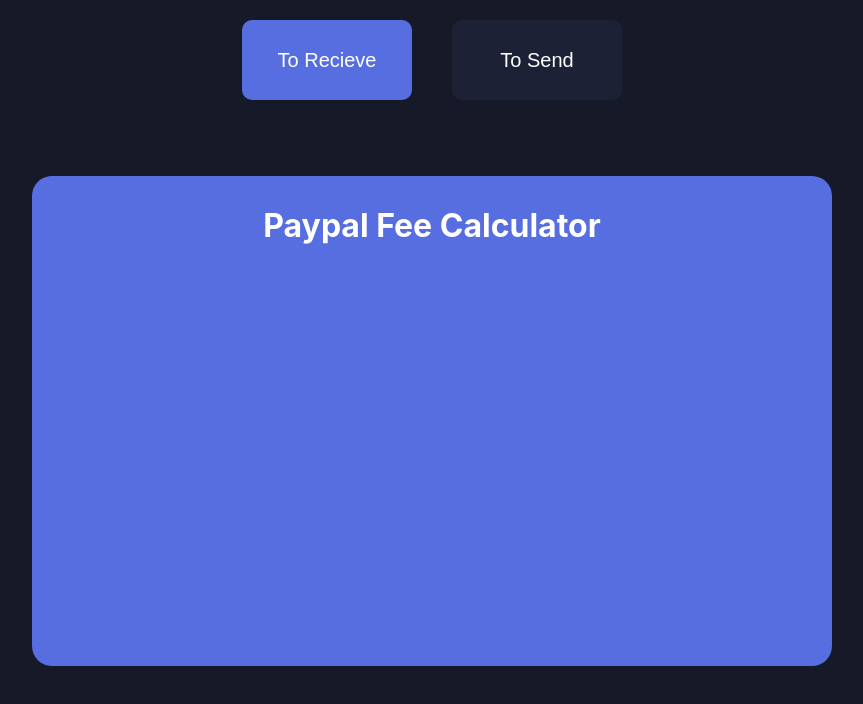
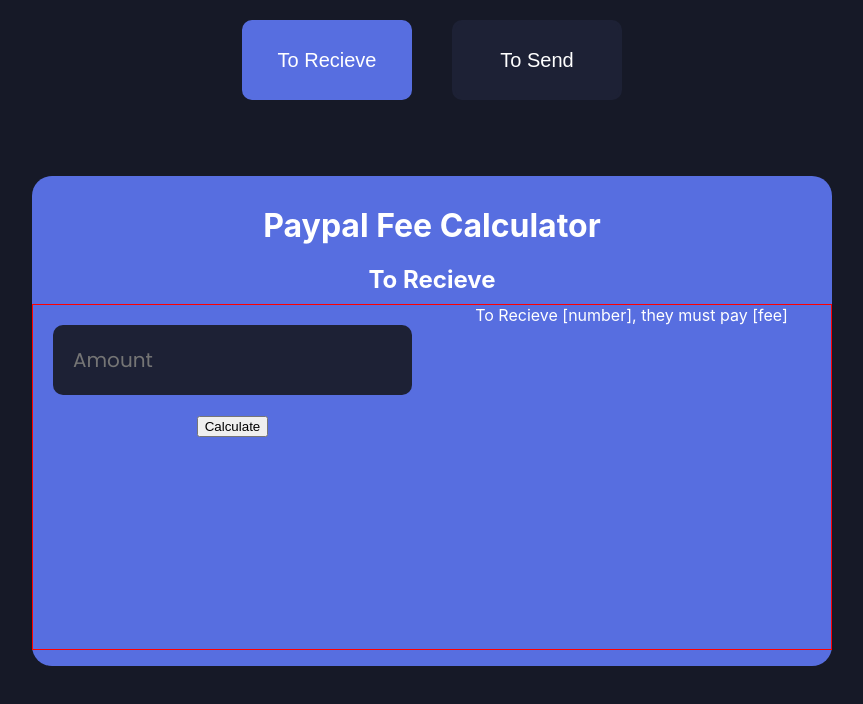
Before and after one commit to Aayush-Rajagopalan/paypal-fee-calculator, a React (Create React App) app: page / in a window 1280 px wide. Shown: the top 704 px of the page, without its empty margins (208-1071 px from the left). Built offline with nearby package versions, Linux system fonts and the light colour scheme.

Commit message:
UI design for recieving

```diff
--- a/src/App.css
+++ b/src/App.css
@@ -1,6 +1,9 @@
+@import url('https://fonts.googleapis.com/css2?family=Poppins&display=swap');
+
+
 html{
   background-color: #161927;
-  color: #fff
+  color: #fff;
 }
 .App {
   text-align: center;
@@ -86,3 +89,28 @@
 .content{
   padding-top: 40px;
 }
+
+.grid{
+  height: 43vh;
+  display: grid;
+  border:1px solid red;
+  grid-template-columns: 50% 50%;
+}
+
+.amount{
+    width: 80%;
+    background-color: #1d2135;
+    border-radius: 10px;
+    font-size: 20px;
+    color: #fff;
+    margin: 20px;
+    border:none;
+    outline: none;
+    padding: 20px;
+    font-family: 'Poppins', sans-serif;
+
+}
+.amount:placeholder{
+  color: hsl(230, 8%, 45%) ;
+
+}
--- a/src/components/recieve.js
+++ b/src/components/recieve.js
@@ -1,10 +1,20 @@
 import React from "react";
 
 function Recieve() {
+
   return (
     <div className="calc">
       <h1>Paypal Fee Calculator</h1>
       <h2>To Recieve</h2>
+      <div className="grid">
+        <div className="grid-left">
+            <input type="currency"  placeholder="Amount"  className="amount" /> <br />
+            <button className="calculate-button">Calculate</button>
+        </div>
+        <div className="grid-right">
+        To Recieve [number], they must pay [fee]
+        </div>
+      </div>
     </div>
   );
 }
--- a/src/components/tabs.js
+++ b/src/components/tabs.js
@@ -11,12 +11,12 @@
         {
             id: 1,
             tabTitle: 'To Recieve',
-            content: <Send/>
+            content: <Recieve/>
         },
         {
             id: 2,
             tabTitle: 'To Send',
-            content: <Recieve/>
+            content: <Send/>
         }
     ];
 
```
